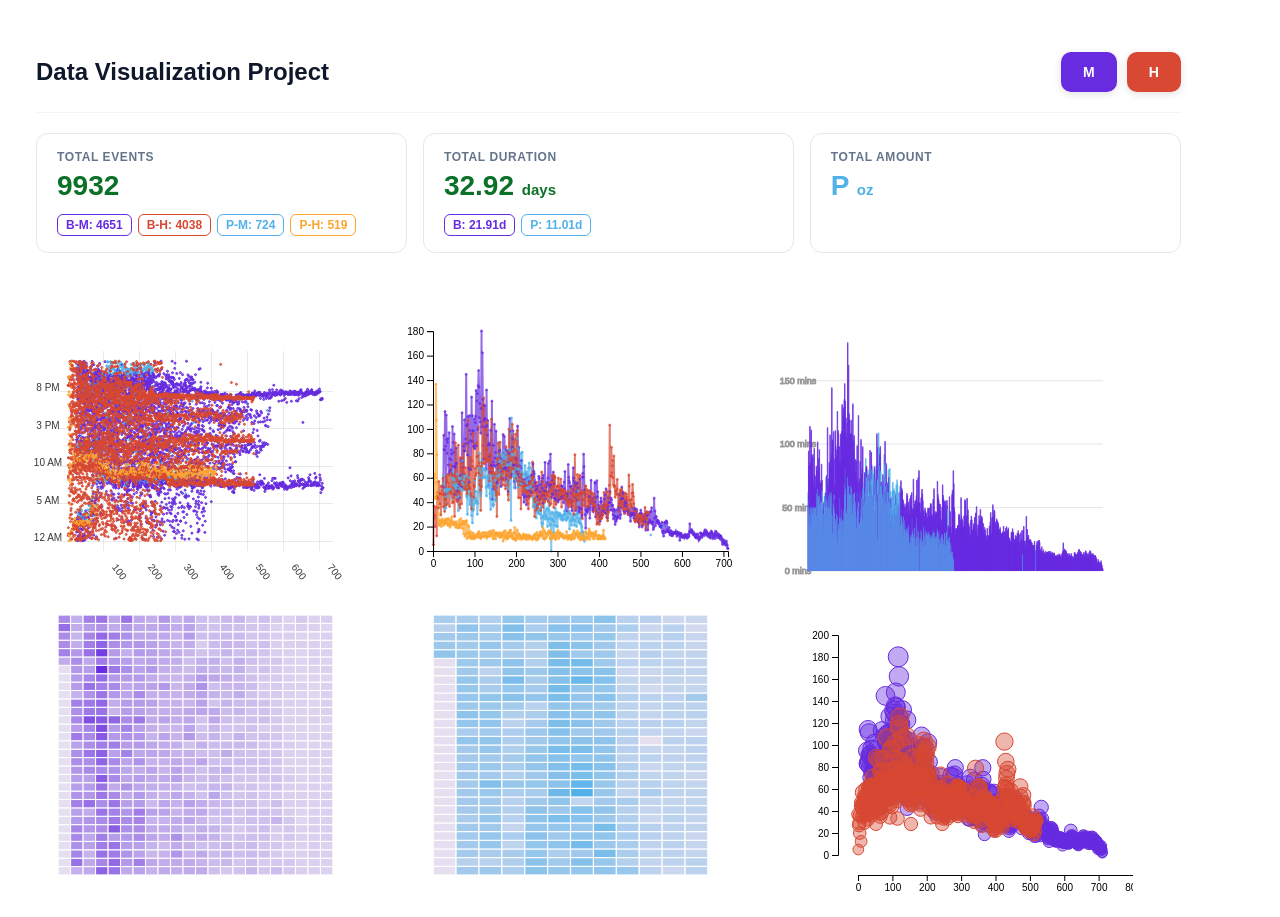
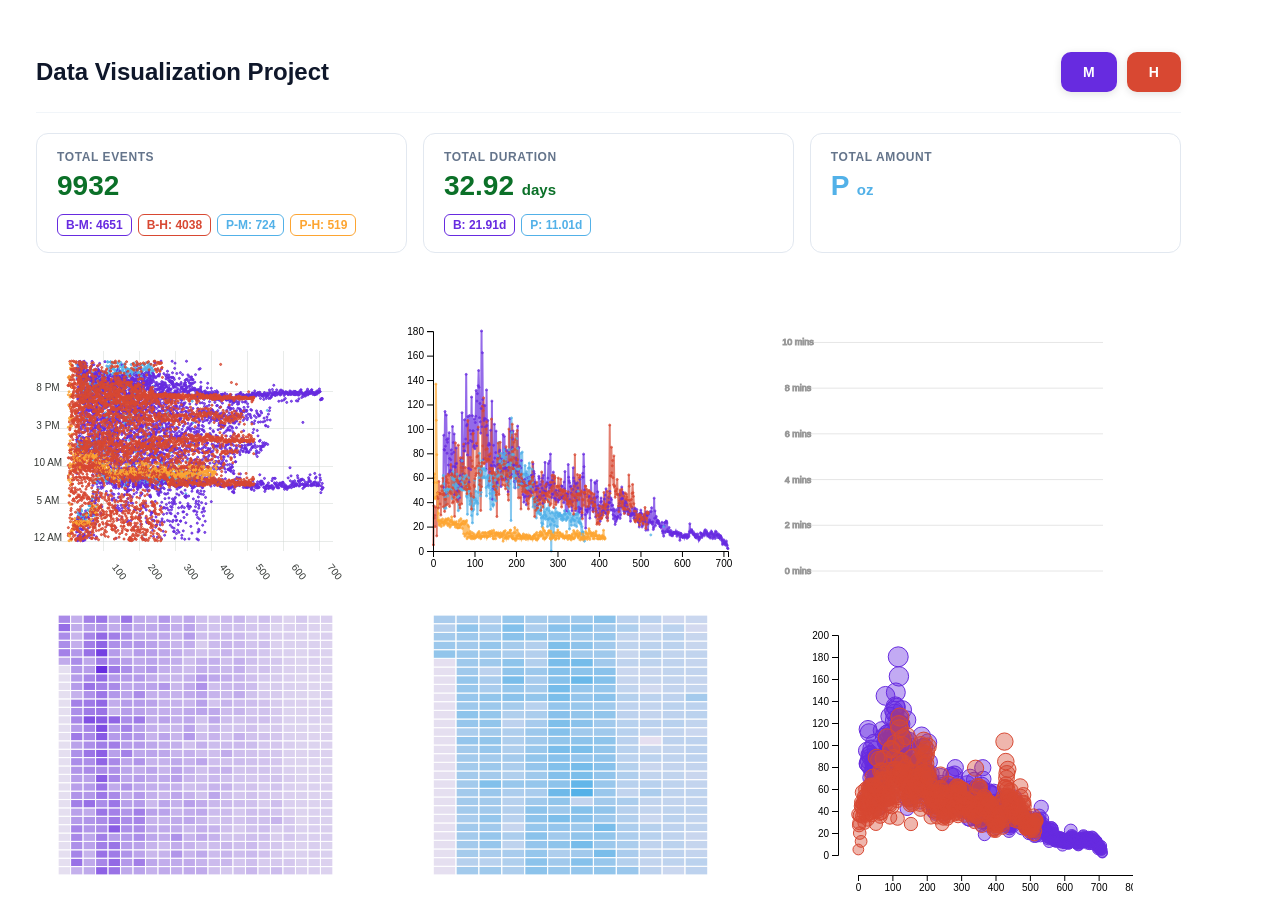
Before and after one commit to legaudinier/data-visualization, a React (Vite) app: page / in a window 1280 px wide. Built offline with nearby package versions, Linux system fonts and the light colour scheme.

Commit message:
Toggle fix

```diff
--- a/src/App.tsx
+++ b/src/App.tsx
@@ -173,8 +173,6 @@ function App() {
                 </span>
               </div>
             </div>
-
-            {/* Card 2: Times */}
             <div
               style={{
                 padding: '16px 20px',
@@ -275,7 +273,7 @@ function App() {
           <div onClick={() => { setActive('totals'); setIsModalOpen(true) }}
             className="svgContainer">
             <BarChart
-              dataToggle={pressedM ? 'M' : ''}
+              dataToggle={pressedM}
               width={375}
               height={300}
               hideData={true} />
@@ -333,7 +331,7 @@ function App() {
               hideToolTip={false} />}
           {active === 'totals' &&
             <BarChart
-              dataToggle={pressedM ? 'M' : ''}
+              dataToggle={pressedM}
               width={20000}
               height={800}
               hideData={false} />}
--- a/src/barChart/barChart.tsx
+++ b/src/barChart/barChart.tsx
@@ -7,19 +7,19 @@ type BarplotProps = {
     width: number;
     height: number;
     hideData: boolean;
-    dataToggle: string;
+    dataToggleM: boolean;
 }
 
 // TO DO - Add a legend
 
-export const BarChart = ({ width, height, hideData, dataToggle }: BarplotProps) => {
+export const BarChart = ({ width, height, hideData, dataToggleM }: BarplotProps) => {
     // bounds = area inside the graph axis = calculated by substracting the margins
     const boundsWidth = width - MARGIN.right - MARGIN.left;
     const boundsHeight = height - MARGIN.top - MARGIN.bottom;
     const BAR_PADDING = hideData ? .01 : .3;
 
     // Convert the grouped object values back into an array of objects
-    const resultB = dataToggle === "M" ? Object.values(combinedMap) : Object.values([]);
+    const resultB = dataToggleM ? Object.values(combinedMap) : Object.values([]);
 
     // Because there are all dates for B events, we can just use this as our grouping
     const dateGroups = resultB.map((d: any) => d.date);
```
